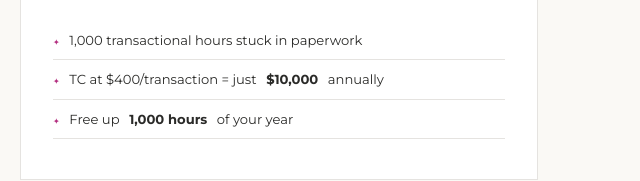
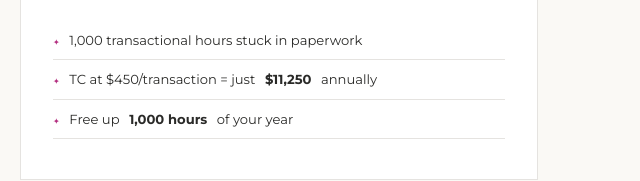
Before and after one commit to brendankinggroup/Magenta-TC, a plain HTML site: page index.html in a window 1280 px wide. Shown: the part 3795-3976 px from the top of the page, 632-1272 px from the left. Drawn offline with Linux system fonts and the light colour scheme.

Commit message:
Fix ROI math: 25 deals/year uses $450 rate ($11,250 annually)
25 deals/year is ~2/month, not 5+/month, so standard rate applies.

Co-Authored-By: Claude Opus 4.6 <noreply@anthropic.com>

```diff
--- a/index.html
+++ b/index.html
@@ -545,7 +545,7 @@
       <div class="roi-stat-label">At $450,000 average price</div>
       <ul class="roi-detail">
         <li>1,000 transactional hours stuck in paperwork</li>
-        <li>TC at $400/transaction = just <strong>$10,000</strong> annually</li>
+        <li>TC at $450/transaction = just <strong>$11,250</strong> annually</li>
         <li>Free up <strong>1,000 hours</strong> of your year</li>
       </ul>
     </div>
```
